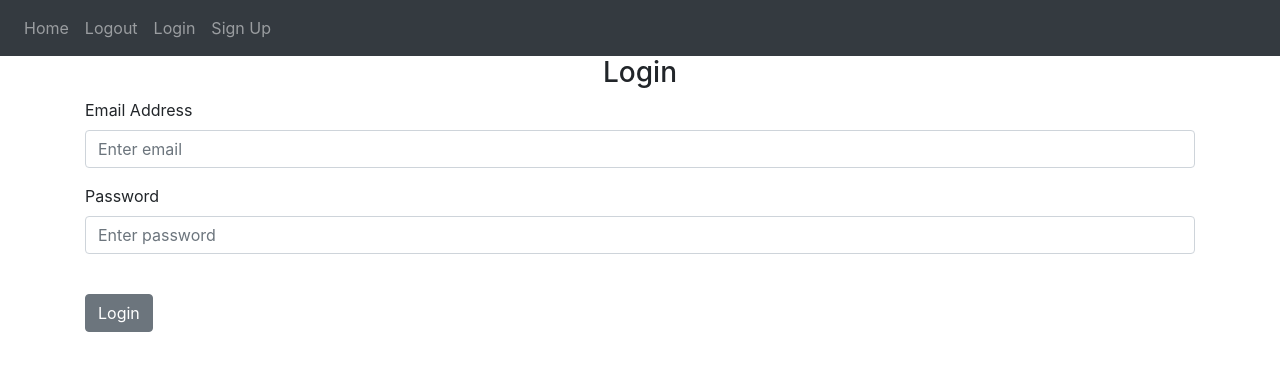
After one commit to bhagya2002/flask_auth_db_python, a Flask app: page /login in a window 1280 px wide. The commit adds this page. Shown: the top 371 px of the page. Run offline with Flask 2, Linux system fonts and the light colour scheme; some libraries are stand-ins or nearby versions.

Commit message:
various pages basics

```diff
--- a/website/templates/base.html
+++ b/website/templates/base.html
@@ -42,6 +42,35 @@
       </div>
     </nav>
 
+    <!-- error/success message(s) -->
+    <!-- get the flashed messages from the request -->
+    {% with messages = get_flashed_messages(with_categories=true) %}
+    <!-- if there are messages: -->
+    {% if messages %}
+    <!-- loop through each message including its category -->
+    {% for category, message in messages %}
+    <!-- if the category is error -->
+    {% if category == "error" %}
+    <!-- error message(s) -->
+    <div class="alert alert-danger alert-dismissable fade show" role="alert">
+      {{ message }}
+      <button class="close" type="button" data-dismiss="alert">
+        <span aria-hidden="true">&times;</span>
+      </button>
+    </div>
+    {% elif category == "success" %}
+    <!-- success message(s) -->
+    <div class="alert alert-success alert-dismissable fade show" role="alert">
+      {{ message }}
+      <button class="close" type="button" data-dismiss="alert">
+        <span aria-hidden="true">&times;</span>
+      </button>
+    </div>
+    {% endif %} {% endfor %} {% endif %} {% endwith %}
+
+    <!-- content -->
+    <div class="container">{% block content %}{% endblock %}</div>
+
     <!-- JQurey, Bootstrap, and PopperJS -->
     <script
       src="https://code.jquery.com/jquery-3.2.1.slim.min.js"
--- /dev/null
+++ b/website/templates/home.html
@@ -0,0 +1,4 @@
+{% extends "base.html"%} {% block title %} Home {% endblock %} {% block content
+%}
+<h1>This is the home page</h1>
+{% endblock %}
--- /dev/null
+++ b/website/templates/login.html
@@ -0,0 +1,28 @@
+{% extends "base.html"%} {% block title %} Login {% endblock %} {% block content
+%}
+<form action="" method="POST">
+  <h3 align="center">Login</h3>
+  <div class="form-group">
+    <label for="email">Email Address</label>
+    <input
+      type="email"
+      class="form-control"
+      id="email"
+      name="email"
+      placeholder="Enter email"
+    />
+  </div>
+  <div class="form-group">
+    <label for="password1">Password</label>
+    <input
+      type="password"
+      class="form-control"
+      id="password"
+      name="password"
+      placeholder="Enter password"
+    />
+  </div>
+  <br />
+  <button type="submit" class="btn btn-secondary">Login</button>
+</form>
+{% endblock %}
```
